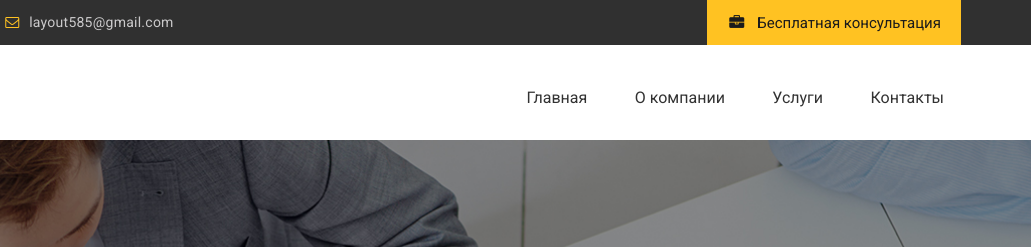
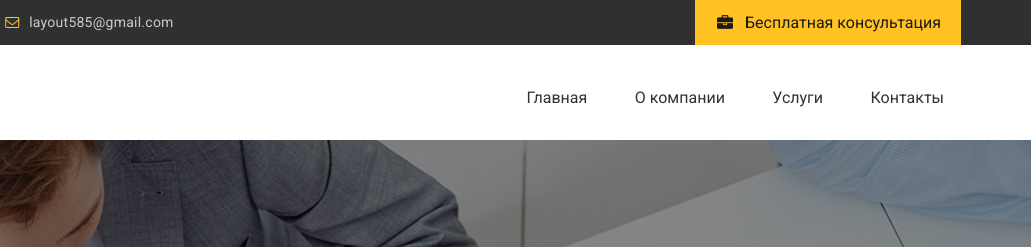
Before and after one commit to bonanovnet/first_project_for-test, a plain HTML site: page index.html in a window 1280 px wide. Shown: the top 247 px of the page, 249-1280 px from the left. Drawn offline with nearby package versions, Linux system fonts and the light colour scheme; files that its build step writes are made by us from their sources; files whose address does not match are found by name; a web font is replaced by a local one.

Commit message:
Добавили комментарий в CSS

```diff
--- a/css/style.css
+++ b/css/style.css
@@ -27,7 +27,7 @@ body {
 header {
     font-family: 'Roboto', sans-serif;
 }
-
+/*Комментраий для github*/
 .header__top {
     background-color: #303030;
 }
@@ -38,7 +38,7 @@ header {
     color: #1b1b1b;
     background-color: #ffc222;
     padding: 5px 20px 4px 50px;
-    font-size: 15px;
+    font-size: 16px;
     position: relative;
 }
 .header__btn:before {
```
